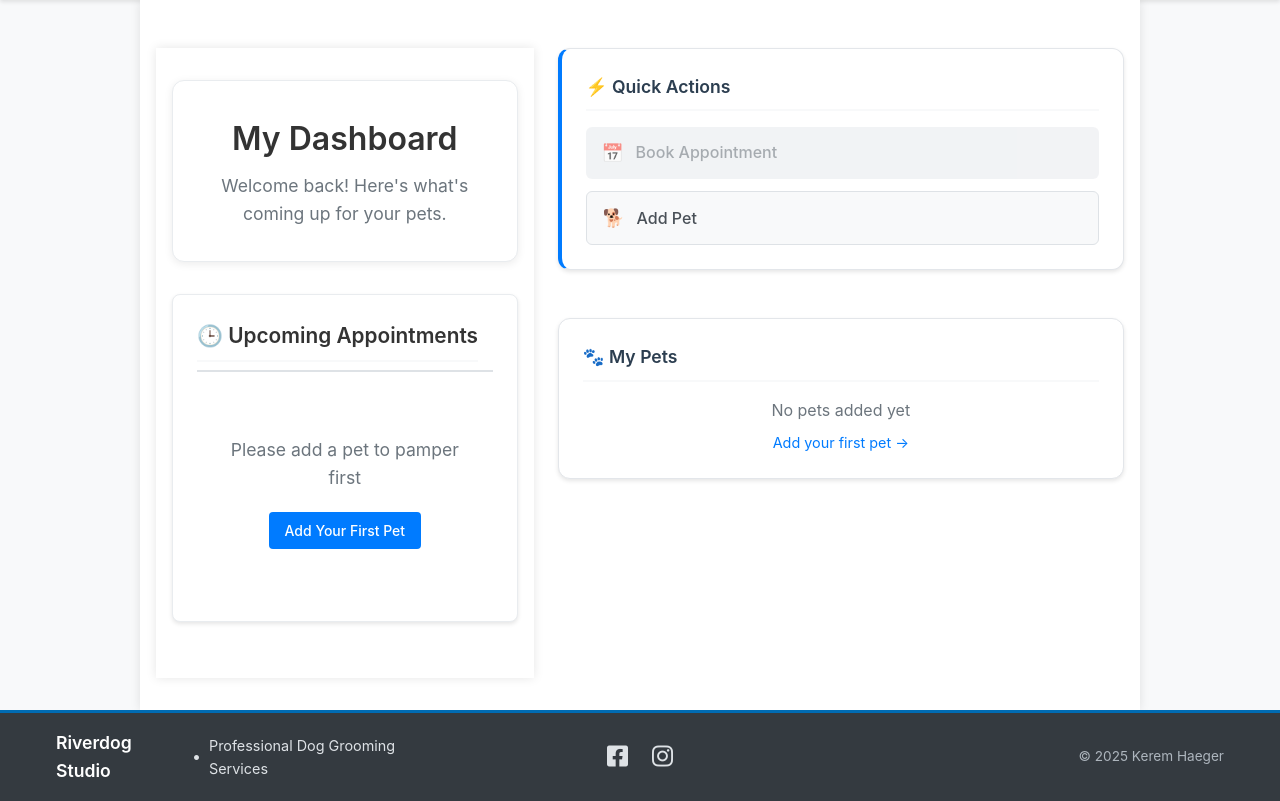
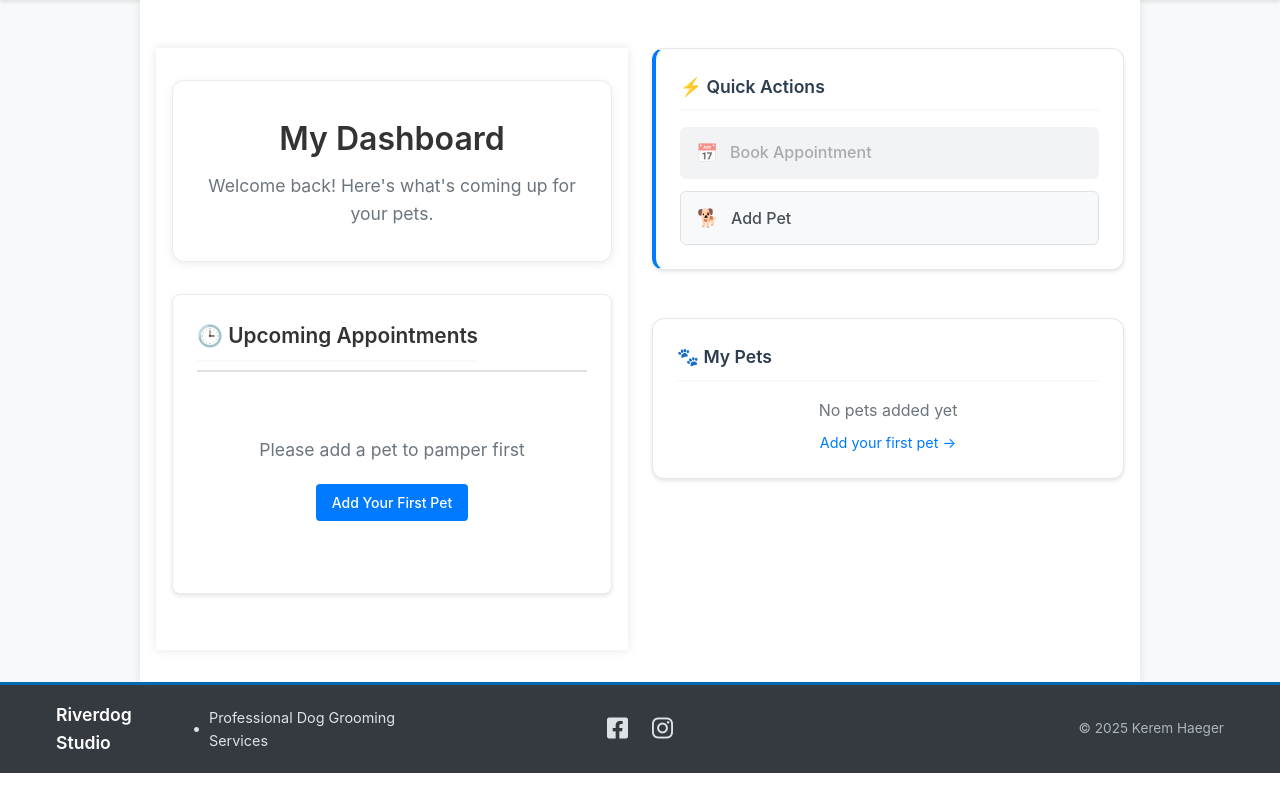
Before and after one commit to Kerem-Haeger/dog_booking_system, a Django app: page /client/ in a window 1280 px wide. Shown: the part 72-873 px from the top of the page. After the commit the page ends 845 px from the top, so only its background shows below. Run offline with Django 4.2, Linux system fonts and the light colour scheme; the visitor is signed in with stand-in values (Sample User, id 1); data that the repository does not hold is empty; parts of the project's set-up code (start-up, migrations or seed data) failed here and were passed over.

Commit message:
Fix style issue on client dashboard

```diff
--- a/core/static/core/css/dashboard.css
+++ b/core/static/core/css/dashboard.css
@@ -146,7 +146,7 @@
 /* Client Dashboard Styles */
 .client-dashboard {
     display: grid;
-    grid-template-columns: 2fr 3fr;
+    grid-template-columns: 3fr 3fr;
     gap: 1.5rem;
     margin-top: 1rem;
 }
```
